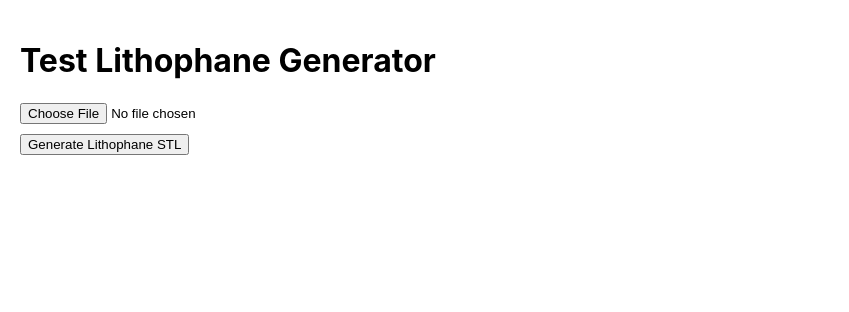
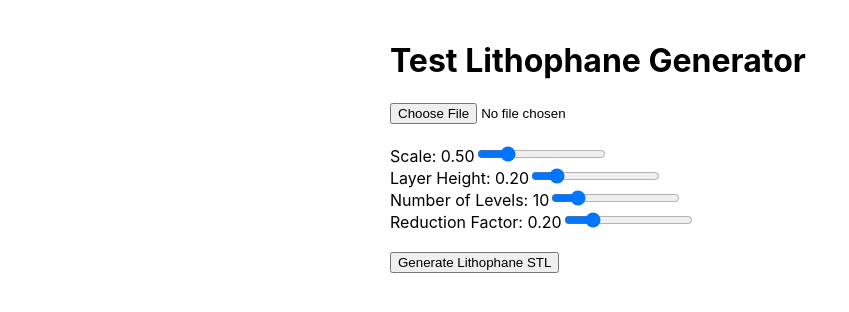
Before and after one commit to uijincho/lithophane-js, a React (Create React App) app: page / in a window 1280 px wide. Shown: the top 312 px of the page, without its empty margins (0-849 px from the left). Built offline with nearby package versions, Linux system fonts and the light colour scheme.

Commit message:
adding sliders

```diff
--- a/src/App.js
+++ b/src/App.js
@@ -3,6 +3,12 @@ import { generateLithophaneSTL } from './utils/LithophaneGenerator';
 
 function App() {
   const [imageFile, setImageFile] = useState(null);
+
+  // Slider states
+  const [scale, setScale] = useState(0.5);
+  const [layerHeight, setLayerHeight] = useState(0.2);
+  const [numLevels, setNumLevels] = useState(10);
+  const [reductionFactor, setReductionFactor] = useState(0.2);
 
   const handleFileChange = (e) => {
     setImageFile(e.target.files[0]);
@@ -11,10 +17,10 @@ function App() {
   const handleGenerate = () => {
     if (imageFile) {
       generateLithophaneSTL(imageFile, {
-        scale: 0.5,
-        layerHeight: 0.2,
-        numLevels: 10,
-        reductionFactor: 0.2,
+        scale,
+        layerHeight,
+        numLevels,
+        reductionFactor,
       });
     } else {
       alert('Please upload an image first.');
@@ -22,11 +28,61 @@ function App() {
   };
 
   return (
-    <div style={{ padding: '20px' }}>
+    <div style={{ padding: '20px', maxWidth: '500px', margin: 'auto' }}>
       <h1>Test Lithophane Generator</h1>
+
       <input type="file" accept="image/*" onChange={handleFileChange} />
-      <br />
-      <button onClick={handleGenerate} style={{ marginTop: '10px' }}>
+      <br /><br />
+
+      <div>
+        <label>Scale: {scale.toFixed(2)}</label>
+        <input
+          type="range"
+          min="0.1"
+          max="2"
+          step="0.01"
+          value={scale}
+          onChange={(e) => setScale(parseFloat(e.target.value))}
+        />
+      </div>
+
+      <div>
+        <label>Layer Height: {layerHeight.toFixed(2)}</label>
+        <input
+          type="range"
+          min="0.05"
+          max="1"
+          step="0.01"
+          value={layerHeight}
+          onChange={(e) => setLayerHeight(parseFloat(e.target.value))}
+        />
+      </div>
+
+      <div>
+        <label>Number of Levels: {numLevels}</label>
+        <input
+          type="range"
+          min="2"
+          max="50"
+          step="1"
+          value={numLevels}
+          onChange={(e) => setNumLevels(parseInt(e.target.value))}
+        />
+      </div>
+
+      <div>
+        <label>Reduction Factor: {reductionFactor.toFixed(2)}</label>
+        <input
+          type="range"
+          min="0.01"
+          max="1"
+          step="0.01"
+          value={reductionFactor}
+          onChange={(e) => setReductionFactor(parseFloat(e.target.value))}
+        />
+      </div>
+
+      <button onClick={handleGenerate} style={{ marginTop: '20px' }}>
         Generate Lithophane STL
       </button>
     </div>
--- a/src/utils/LithophaneGenerator.js
+++ b/src/utils/LithophaneGenerator.js
@@ -9,7 +9,6 @@ export async function generateLithophaneSTL(image, params = {}) {
     reductionFactor = 0.2
   } = params;
 
-  // Load image into canvas
   const img = await loadImage(image);
   const canvas = document.createElement('canvas');
   const ctx = canvas.getContext('2d');
@@ -22,9 +21,7 @@ export async function generateLithophaneSTL(image, params = {}) {
   const width = canvas.width;
   const height = canvas.height;
 
-  // Convert to grayscale and build height map
   const baseThickness = layerHeight;
-  const maxHeight = (numLevels - 1) * layerHeight;
   const discreteHeights = Array.from({ length: numLevels }, (_, i) => baseThickness + i * layerHeight);
   const heightMap = [];
 
@@ -34,23 +31,19 @@ export async function generateLithophaneSTL(image, params = {}) {
       const idx = (y * width + x) * 4;
       const r = pixels[idx], g = pixels[idx + 1], b = pixels[idx + 2];
       let gray = 0.299 * r + 0.587 * g + 0.114 * b;
-      gray = gray / 255.0;
-      gray = 1.0 - gray; // Invert
+      gray = 1.0 - (gray / 255.0);
       const level = Math.min(numLevels - 1, Math.floor(gray * numLevels));
       row.push(discreteHeights[level]);
     }
     heightMap.push(row);
   }
 
-  // Create geometry
   const geometry = new THREE.BufferGeometry();
   const vertices = [];
-  const normals = [];
   const indices = [];
 
   for (let y = 0; y < height - 1; y++) {
     for (let x = 0; x < width - 1; x++) {
-      const i = y * width + x;
       const z00 = heightMap[y][x];
       const z01 = heightMap[y][x + 1];
       const z11 = heightMap[y + 1][x + 1];
@@ -67,16 +60,8 @@ export async function generateLithophaneSTL(image, params = {}) {
       const b11 = new THREE.Vector3(v11.x, v11.y, baseZ);
       const b10 = new THREE.Vector3(v10.x, v10.y, baseZ);
 
-      const quad = [v00, v01, v11, v10];
-      const base = [b00, b01, b11, b10];
-
-      // Top
-      pushQuad(vertices, indices, quad);
-
-      // Bottom
-      pushQuad(vertices, indices, base, true);
-
-      // Sides
+      pushQuad(vertices, indices, [v00, v01, v11, v10]);       // Top
+      pushQuad(vertices, indices, [b00, b01, b11, b10], true); // Bottom
       pushQuad(vertices, indices, [v00, v01, b01, b00]);
       pushQuad(vertices, indices, [v01, v11, b11, b01]);
       pushQuad(vertices, indices, [v11, v10, b10, b11]);
```
